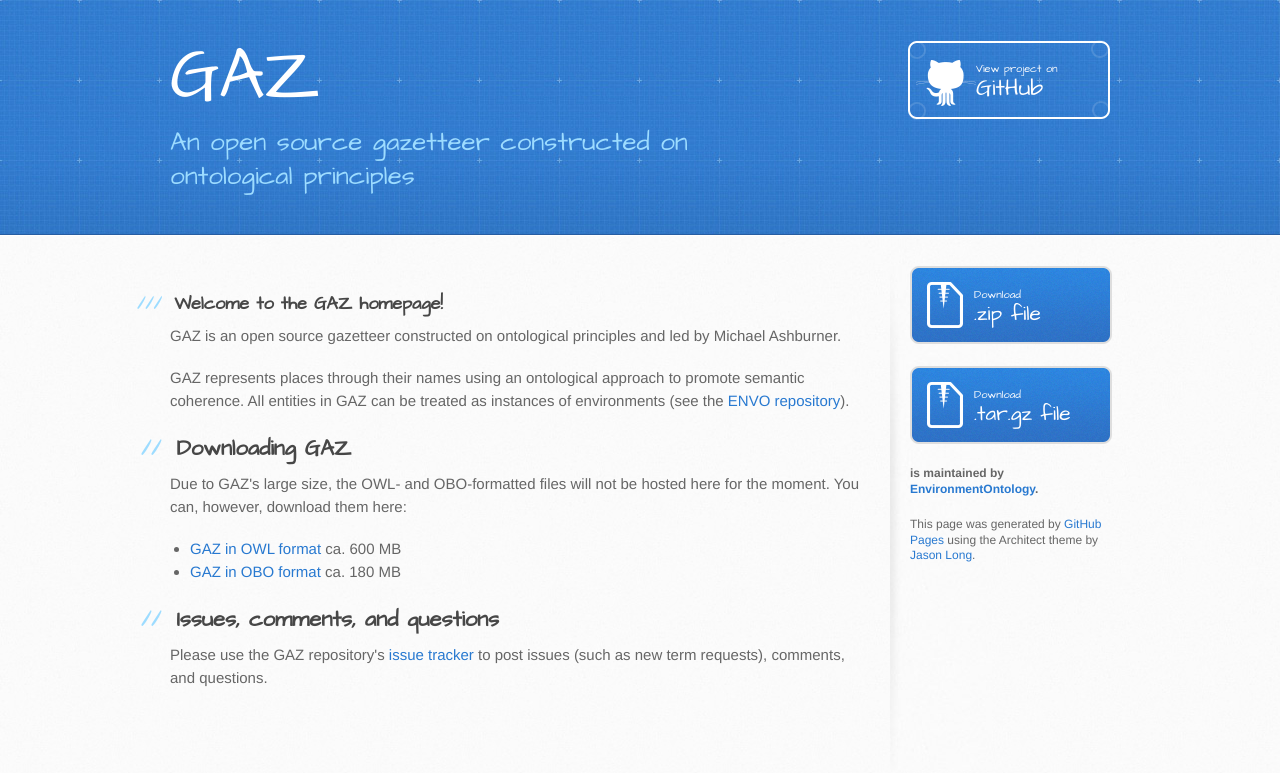
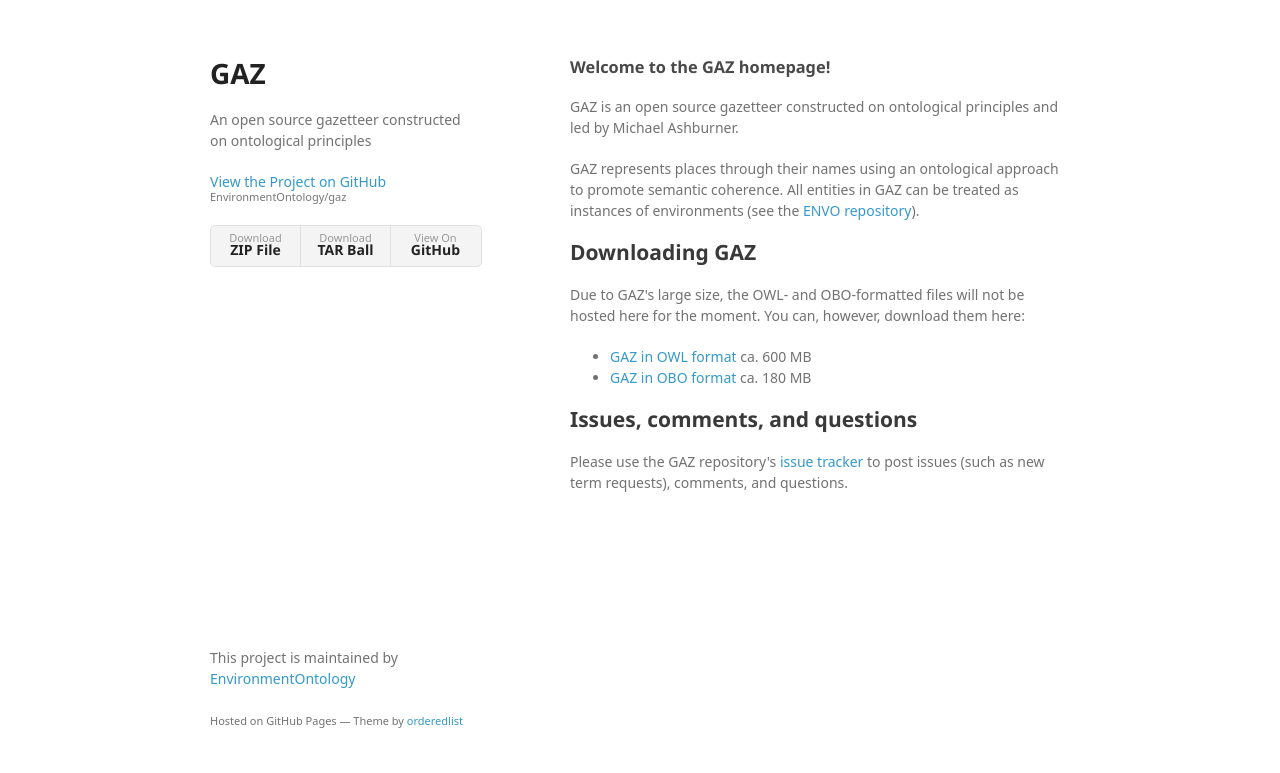
Before and after one commit to EnvironmentOntology/gaz, a plain HTML site: page index.html in a window 1280 px wide. Drawn offline with Linux system fonts and the light colour scheme; a web font is replaced by a local one.

Commit message:
Create gh-pages branch via GitHub

```diff
--- a/index.html
+++ b/index.html
@@ -1,34 +1,34 @@
-<!DOCTYPE html>
+<!doctype html>
 <html>
   <head>
-    <meta charset='utf-8'>
+    <meta charset="utf-8">
     <meta http-equiv="X-UA-Compatible" content="chrome=1">
-    <meta name="viewport" content="width=device-width, initial-scale=1, maximum-scale=1">
-    <link href='https://fonts.googleapis.com/css?family=Architects+Daughter' rel='stylesheet' type='text/css'>
-    <link rel="stylesheet" type="text/css" href="stylesheets/stylesheet.css" media="screen">
-    <link rel="stylesheet" type="text/css" href="stylesheets/github-light.css" media="screen">
-    <link rel="stylesheet" type="text/css" href="stylesheets/print.css" media="print">
+    <title>GAZ by EnvironmentOntology</title>
 
+    <link rel="stylesheet" href="stylesheets/styles.css">
+    <link rel="stylesheet" href="stylesheets/github-light.css">
+    <meta name="viewport" content="width=device-width">
     <!--[if lt IE 9]>
     <script src="//html5shiv.googlecode.com/svn/trunk/html5.js"></script>
     <![endif]-->
+  </head>
+  <body>
+    <div class="wrapper">
+      <header>
+        <h1>GAZ</h1>
+        <p>An open source gazetteer constructed on ontological principles</p>
 
-    <title>GAZ by EnvironmentOntology</title>
-  </head>
+        <p class="view"><a href="https://github.com/EnvironmentOntology/gaz">View the Project on GitHub <small>EnvironmentOntology/gaz</small></a></p>
 
-  <body>
-    <header>
-      <div class="inner">
-        <h1>GAZ</h1>
-        <h2>An open source gazetteer constructed on ontological principles</h2>
-        <a href="https://github.com/EnvironmentOntology/gaz" class="button"><small>View project on</small> GitHub</a>
-      </div>
-    </header>
 
-    <div id="content-wrapper">
-      <div class="inner clearfix">
-        <section id="main-content">
-          <h3>
+        <ul>
+          <li><a href="https://github.com/EnvironmentOntology/gaz/zipball/master">Download <strong>ZIP File</strong></a></li>
+          <li><a href="https://github.com/EnvironmentOntology/gaz/tarball/master">Download <strong>TAR Ball</strong></a></li>
+          <li><a href="https://github.com/EnvironmentOntology/gaz">View On <strong>GitHub</strong></a></li>
+        </ul>
+      </header>
+      <section>
+        <h3>
 <a id="welcome-to-the-gaz-homepage" class="anchor" href="#welcome-to-the-gaz-homepage" aria-hidden="true"><span aria-hidden="true" class="octicon octicon-link"></span></a>Welcome to the GAZ homepage!</h3>
 
 <p>GAZ is an open source gazetteer constructed on ontological principles and led by Michael Ashburner.</p>
@@ -51,25 +51,13 @@
 <a id="issues-comments-and-questions" class="anchor" href="#issues-comments-and-questions" aria-hidden="true"><span aria-hidden="true" class="octicon octicon-link"></span></a>Issues, comments, and questions</h2>
 
 <p>Please use the GAZ repository's <a href="https://github.com/EnvironmentOntology/gaz/issues">issue tracker</a> to post issues (such as new term requests), comments, and questions.</p>
-        </section>
-
-        <aside id="sidebar">
-          <a href="https://github.com/EnvironmentOntology/gaz/zipball/master" class="button">
-            <small>Download</small>
-            .zip file
-          </a>
-          <a href="https://github.com/EnvironmentOntology/gaz/tarball/master" class="button">
-            <small>Download</small>
-            .tar.gz file
-          </a>
-
-          <p class="repo-owner"><a href="https://github.com/EnvironmentOntology/gaz"></a> is maintained by <a href="https://github.com/EnvironmentOntology">EnvironmentOntology</a>.</p>
-
-          <p>This page was generated by <a href="https://pages.github.com">GitHub Pages</a> using the Architect theme by <a href="https://twitter.com/jasonlong">Jason Long</a>.</p>
-        </aside>
-      </div>
+      </section>
+      <footer>
+        <p>This project is maintained by <a href="https://github.com/EnvironmentOntology">EnvironmentOntology</a></p>
+        <p><small>Hosted on GitHub Pages &mdash; Theme by <a href="https://github.com/orderedlist">orderedlist</a></small></p>
+      </footer>
     </div>
-
+    <script src="javascripts/scale.fix.js"></script>
 
   </body>
 </html>
--- /dev/null
+++ b/javascripts/scale.fix.js
@@ -0,0 +1,17 @@
+var metas = document.getElementsByTagName('meta');
+var i;
+if (navigator.userAgent.match(/iPhone/i)) {
+  for (i=0; i<metas.length; i++) {
+    if (metas[i].name == "viewport") {
+      metas[i].content = "width=device-width, minimum-scale=1.0, maximum-scale=1.0";
+    }
+  }
+  document.addEventListener("gesturestart", gestureStart, false);
+}
+function gestureStart() {
+  for (i=0; i<metas.length; i++) {
+    if (metas[i].name == "viewport") {
+      metas[i].content = "width=device-width, minimum-scale=0.25, maximum-scale=1.6";
+    }
+  }
+}
--- /dev/null
+++ b/stylesheets/styles.css
@@ -0,0 +1,324 @@
+@font-face {
+  font-family: 'Noto Sans';
+  font-weight: 400;
+  font-style: normal;
+  src: url('../fonts/Noto-Sans-regular/Noto-Sans-regular.eot');
+  src: url('../fonts/Noto-Sans-regular/Noto-Sans-regular.eot?#iefix') format('embedded-opentype'),
+       local('Noto Sans'),
+       local('Noto-Sans-regular'),
+       url('../fonts/Noto-Sans-regular/Noto-Sans-regular.woff2') format('woff2'),
+       url('../fonts/Noto-Sans-regular/Noto-Sans-regular.woff') format('woff'),
+       url('../fonts/Noto-Sans-regular/Noto-Sans-regular.ttf') format('truetype'),
+       url('../fonts/Noto-Sans-regular/Noto-Sans-regular.svg#NotoSans') format('svg');
+}
+
+@font-face {
+  font-family: 'Noto Sans';
+  font-weight: 700;
+  font-style: normal;
+  src: url('../fonts/Noto-Sans-700/Noto-Sans-700.eot');
+  src: url('../fonts/Noto-Sans-700/Noto-Sans-700.eot?#iefix') format('embedded-opentype'),
+       local('Noto Sans Bold'),
+       local('Noto-Sans-700'),
+       url('../fonts/Noto-Sans-700/Noto-Sans-700.woff2') format('woff2'),
+       url('../fonts/Noto-Sans-700/Noto-Sans-700.woff') format('woff'),
+       url('../fonts/Noto-Sans-700/Noto-Sans-700.ttf') format('truetype'),
+       url('../fonts/Noto-Sans-700/Noto-Sans-700.svg#NotoSans') format('svg');
+}
+
+@font-face {
+  font-family: 'Noto Sans';
+  font-weight: 400;
+  font-style: italic;
+  src: url('../fonts/Noto-Sans-italic/Noto-Sans-italic.eot');
+  src: url('../fonts/Noto-Sans-italic/Noto-Sans-italic.eot?#iefix') format('embedded-opentype'),
+       local('Noto Sans Italic'),
+       local('Noto-Sans-italic'),
+       url('../fonts/Noto-Sans-italic/Noto-Sans-italic.woff2') format('woff2'),
+       url('../fonts/Noto-Sans-italic/Noto-Sans-italic.woff') format('woff'),
+       url('../fonts/Noto-Sans-italic/Noto-Sans-italic.ttf') format('truetype'),
+       url('../fonts/Noto-Sans-italic/Noto-Sans-italic.svg#NotoSans') format('svg');
+}
+
+@font-face {
+  font-family: 'Noto Sans';
+  font-weight: 700;
+  font-style: italic;
+  src: url('../fonts/Noto-Sans-700italic/Noto-Sans-700italic.eot');
+  src: url('../fonts/Noto-Sans-700italic/Noto-Sans-700italic.eot?#iefix') format('embedded-opentype'),
+       local('Noto Sans Bold Italic'),
+       local('Noto-Sans-700italic'),
+       url('../fonts/Noto-Sans-700italic/Noto-Sans-700italic.woff2') format('woff2'),
+       url('../fonts/Noto-Sans-700italic/Noto-Sans-700italic.woff') format('woff'),
+       url('../fonts/Noto-Sans-700italic/Noto-Sans-700italic.ttf') format('truetype'),
+       url('../fonts/Noto-Sans-700italic/Noto-Sans-700italic.svg#NotoSans') format('svg');
+}
+
+body {
+  background-color: #fff;
+  padding:50px;
+  font: 14px/1.5 "Noto Sans", "Helvetica Neue", Helvetica, Arial, sans-serif;
+  color:#727272;
+  font-weight:400;
+}
+
+h1, h2, h3, h4, h5, h6 {
+  color:#222;
+  margin:0 0 20px;
+}
+
+p, ul, ol, table, pre, dl {
+  margin:0 0 20px;
+}
+
+h1, h2, h3 {
+  line-height:1.1;
+}
+
+h1 {
+  font-size:28px;
+}
+
+h2 {
+  color:#393939;
+}
+
+h3, h4, h5, h6 {
+  color:#494949;
+}
+
+a {
+  color:#39c;
+  text-decoration:none;
+}
+
+a:hover {
+  color:#069;
+}
+
+a small {
+  font-size:11px;
+  color:#777;
+  margin-top:-0.3em;
+  display:block;
+}
+
+a:hover small {
+  color:#777;
+}
+
+.wrapper {
+  width:860px;
+  margin:0 auto;
+}
+
+blockquote {
+  border-left:1px solid #e5e5e5;
+  margin:0;
+  padding:0 0 0 20px;
+  font-style:italic;
+}
+
+code, pre {
+  font-family:Monaco, Bitstream Vera Sans Mono, Lucida Console, Terminal, Consolas, Liberation Mono, DejaVu Sans Mono, Courier New, monospace;
+  color:#333;
+  font-size:12px;
+}
+
+pre {
+  padding:8px 15px;
+  background: #f8f8f8;
+  border-radius:5px;
+  border:1px solid #e5e5e5;
+  overflow-x: auto;
+}
+
+table {
+  width:100%;
+  border-collapse:collapse;
+}
+
+th, td {
+  text-align:left;
+  padding:5px 10px;
+  border-bottom:1px solid #e5e5e5;
+}
+
+dt {
+  color:#444;
+  font-weight:700;
+}
+
+th {
+  color:#444;
+}
+
+img {
+  max-width:100%;
+}
+
+header {
+  width:270px;
+  float:left;
+  position:fixed;
+  -webkit-font-smoothing:subpixel-antialiased;
+}
+
+header ul {
+  list-style:none;
+  height:40px;
+  padding:0;
+  background: #f4f4f4;
+  border-radius:5px;
+  border:1px solid #e0e0e0;
+  width:270px;
+}
+
+header li {
+  width:89px;
+  float:left;
+  border-right:1px solid #e0e0e0;
+  height:40px;
+}
+
+header li:first-child a {
+  border-radius:5px 0 0 5px;
+}
+
+header li:last-child a {
+  border-radius:0 5px 5px 0;
+}
+
+header ul a {
+  line-height:1;
+  font-size:11px;
+  color:#999;
+  display:block;
+  text-align:center;
+  padding-top:6px;
+  height:34px;
+}
+
+header ul a:hover {
+  color:#999;
+}
+
+header ul a:active {
+  background-color:#f0f0f0;
+}
+
+strong {
+  color:#222;
+  font-weight:700;
+}
+
+header ul li + li + li {
+  border-right:none;
+  width:89px;
+}
+
+header ul a strong {
+  font-size:14px;
+  display:block;
+  color:#222;
+}
+
+section {
+  width:500px;
+  float:right;
+  padding-bottom:50px;
+}
+
+small {
+  font-size:11px;
+}
+
+hr {
+  border:0;
+  background:#e5e5e5;
+  height:1px;
+  margin:0 0 20px;
+}
+
+footer {
+  width:270px;
+  float:left;
+  position:fixed;
+  bottom:50px;
+  -webkit-font-smoothing:subpixel-antialiased;
+}
+
+@media print, screen and (max-width: 960px) {
+
+  div.wrapper {
+    width:auto;
+    margin:0;
+  }
+
+  header, section, footer {
+    float:none;
+    position:static;
+    width:auto;
+  }
+
+  header {
+    padding-right:320px;
+  }
+
+  section {
+    border:1px solid #e5e5e5;
+    border-width:1px 0;
+    padding:20px 0;
+    margin:0 0 20px;
+  }
+
+  header a small {
+    display:inline;
+  }
+
+  header ul {
+    position:absolute;
+    right:50px;
+    top:52px;
+  }
+}
+
+@media print, screen and (max-width: 720px) {
+  body {
+    word-wrap:break-word;
+  }
+
+  header {
+    padding:0;
+  }
+
+  header ul, header p.view {
+    position:static;
+  }
+
+  pre, code {
+    word-wrap:normal;
+  }
+}
+
+@media print, screen and (max-width: 480px) {
+  body {
+    padding:15px;
+  }
+
+  header ul {
+    width:99%;
+  }
+
+  header li, header ul li + li + li {
+    width:33%;
+  }
+}
+
+@media print {
+  body {
+    padding:0.4in;
+    font-size:12pt;
+    color:#444;
+  }
+}
```
